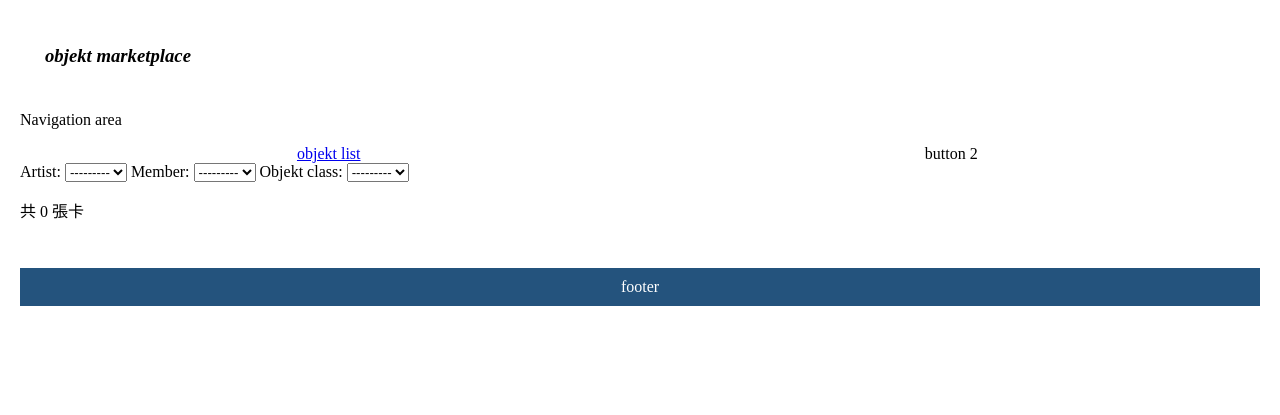
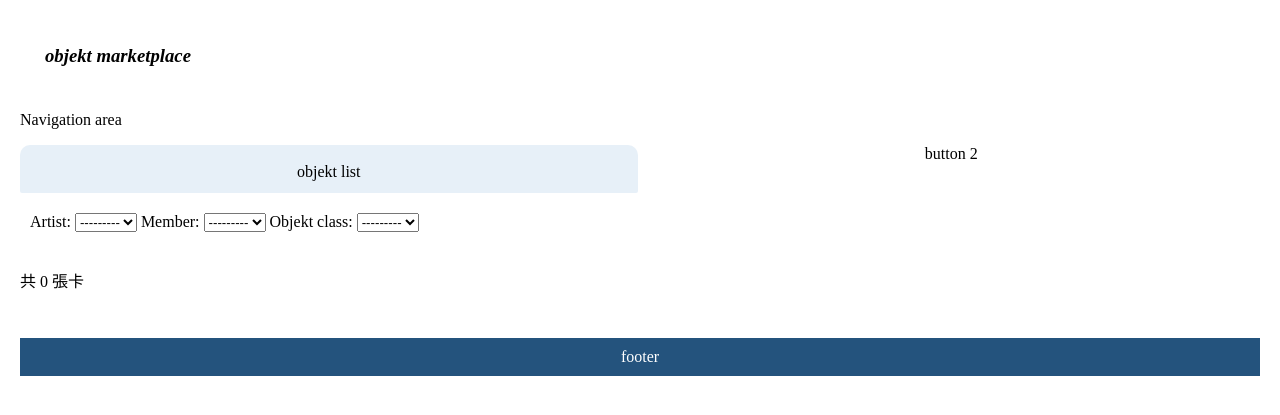
Before and after one commit to aomou/objekt-marketplace, a Django app: page /objekt/card/ in a window 1280 px wide. Shown: the top 415 px of the page. Run offline with Django 5.2, Linux system fonts and the light colour scheme; data that the repository does not hold is empty.

Commit message:
Fix objekt filter css

```diff
--- a/static/base.css
+++ b/static/base.css
@@ -53,7 +53,22 @@ header h3:hover {
   text-align: center;
 }
 
+.nav-grid nav a {
+  display: block;
+  padding: 18px 0px 12px;  /* top right bottom */
+  border-radius: 10px 10px 2px 2px;
+  color: black;
+  background-color: rgba(208, 226, 241, 0.5);
+  text-decoration: none;
+  font-size: 16px;
 
+  transition: background-color 0.1s, color 0.1s; /* 加上轉場效果，讓 hover 更平滑 */
+}
+
+.nav-grid nav a:hover {
+  color: white;
+  background-color: #24537D;
+}
 
 /* footer */
 footer p {
--- a/static/list.css
+++ b/static/list.css
@@ -1,3 +1,12 @@
+/*  filter  */
+
+.filter-bar {
+    padding: 20px 10px;
+}
+
+
+/* display */
+
 .display-all-objekt {
     display: grid;
     grid-template-columns: repeat(4, minmax(100px, 1fr));
```
